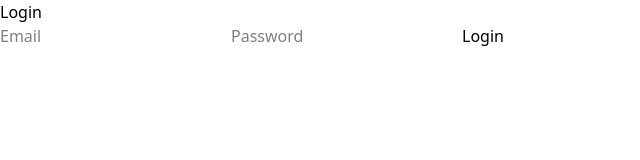
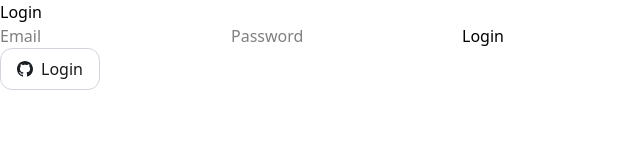
Before and after one commit to davidc-garciae/brand-generator, a React (Vite) app: page /login in a window 1280 px wide. Shown: the top 160 px of the page, without its empty margins (0-640 px from the left). Built offline with nearby package versions, Linux system fonts and the light colour scheme; no server answers; the HTML template or start-up script is replaced by a standard one.

Commit message:
feat: Add Button component for reusable UI elements

```diff
--- a/src/components/auth/login.tsx
+++ b/src/components/auth/login.tsx
@@ -1,5 +1,6 @@
 import { useLocation } from 'wouter'
 import { useAuth } from '../../hooks/use-auth'
+import { Button } from '../ui/Button'
 
 export default function Login() {
   const { login } = useAuth()
@@ -33,6 +34,21 @@ export default function Login() {
         <input type="email" name="email" placeholder="Email" />
         <input type="password" name="password" placeholder="Password" />
         <button type="submit">Login</button>
+        <Button
+          icon={
+            <svg width="16" height="16" viewBox="0 0 1024 1024" fill="none" xmlns="http://www.w3.org/2000/svg">
+              <path
+                fill-rule="evenodd"
+                clip-rule="evenodd"
+                d="M8 0C3.58 0 0 3.58 0 8C0 11.54 2.29 14.53 5.47 15.59C5.87 15.66 6.02 15.42 6.02 15.21C6.02 15.02 6.01 14.39 6.01 13.72C4 14.09 3.48 13.23 3.32 12.78C3.23 12.55 2.84 11.84 2.5 11.65C2.22 11.5 1.82 11.13 2.49 11.12C3.12 11.11 3.57 11.7 3.72 11.94C4.44 13.15 5.59 12.81 6.05 12.6C6.12 12.08 6.33 11.73 6.56 11.53C4.78 11.33 2.92 10.64 2.92 7.58C2.92 6.71 3.23 5.99 3.74 5.43C3.66 5.23 3.38 4.41 3.82 3.31C3.82 3.31 4.49 3.1 6.02 4.13C6.66 3.95 7.34 3.86 8.02 3.86C8.7 3.86 9.38 3.95 10.02 4.13C11.55 3.09 12.22 3.31 12.22 3.31C12.66 4.41 12.38 5.23 12.3 5.43C12.81 5.99 13.12 6.7 13.12 7.58C13.12 10.65 11.25 11.33 9.47 11.53C9.76 11.78 10.01 12.26 10.01 13.01C10.01 14.08 10 14.94 10 15.21C10 15.42 10.15 15.67 10.55 15.59C13.71 14.53 16 11.53 16 8C16 3.58 12.42 0 8 0Z"
+                transform="scale(64)"
+                fill="#1B1F23"
+              />
+            </svg>
+          }
+          variant="secondary"
+          label="Login"
+        />
       </form>
     </div>
   )
--- /dev/null
+++ b/src/components/ui/Button.tsx
@@ -0,0 +1,19 @@
+interface ButtonProps {
+  variant: 'primary' | 'secondary'
+  label: string
+  icon?: React.ReactNode
+}
+
+export const Button = ({ variant, label, icon }: ButtonProps) => {
+  const base = 'rounded-xl px-4 py-2 flex items-center justify-center gap-2 cursor-pointer'
+  const variants = {
+    primary: 'bg-dark font-bold hover:bg-white hover:text-cs-black text-white transition-colors duration-200',
+    secondary: 'bg-white text-cs-black hover:bg-gray-100 border border-gray-300 transition-colors duration-200',
+  }
+  return (
+    <button className={`${base} ${variants[variant]}`}>
+      {icon && <span>{icon}</span>}
+      {label}
+    </button>
+  )
+}
```
